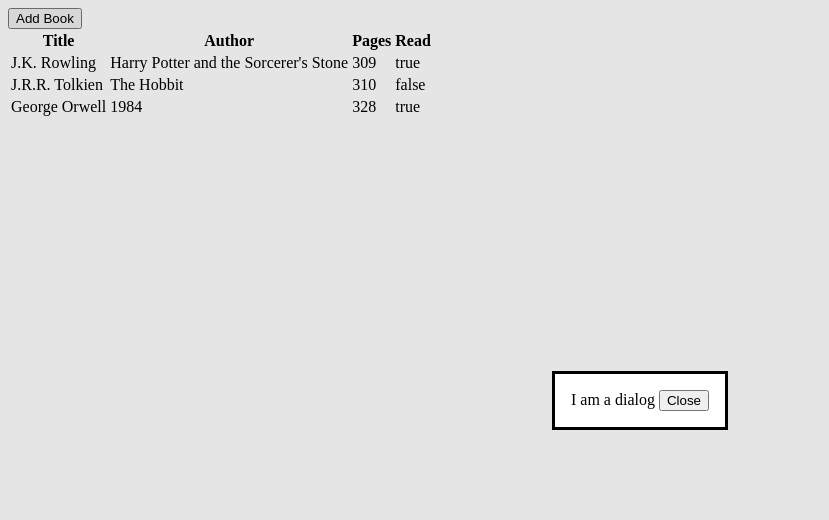
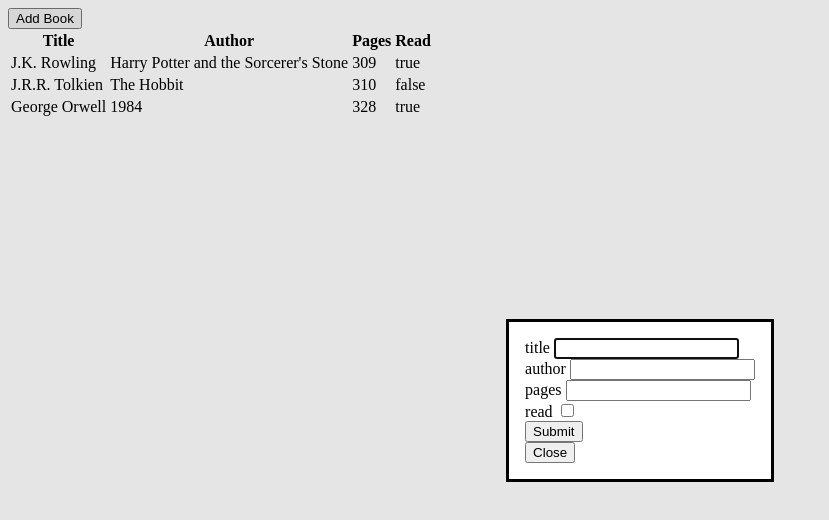
Before and after one commit to alfa33333/odin-library, a plain HTML site: page index.html in a window 1280 px wide. Both pictures are taken after a click on the button "Add Book". Shown: the whole page, without its empty margins (0-829 px from the left). Drawn offline with Linux system fonts and the light colour scheme.

Commit message:
add basic form to add books

```diff
--- a/index.html
+++ b/index.html
@@ -9,7 +9,17 @@
 <body>
     <button onclick="openModal()">Add Book</button>
     <dialog id="modal">
-        I am a dialog
+        <form id="book-form">
+            <label for="title">title</label>
+            <input type="text" id="title" name="title"><br>
+            <label for="title">author</label>
+            <input type="text" id="author" name="author"><br>
+            <label for="title">pages</label>
+            <input type="number" id="pages" name="pages"><br>
+            <label for="title">read</label>
+            <input type="checkbox" id="read" name="read"><br>
+            <button type="submit">Submit</button>
+        </form>
         <button onclick="closeModal()">Close</button>
     </dialog>
     <div id="container">
--- a/script.js
+++ b/script.js
@@ -1,4 +1,6 @@
 console.log("Library script loaded");
+
+const myForm = document.getElementById('book-form');
 
 const myLibrary = [
     new Book("J.K. Rowling", "Harry Potter and the Sorcerer's Stone", 309, true),
```
